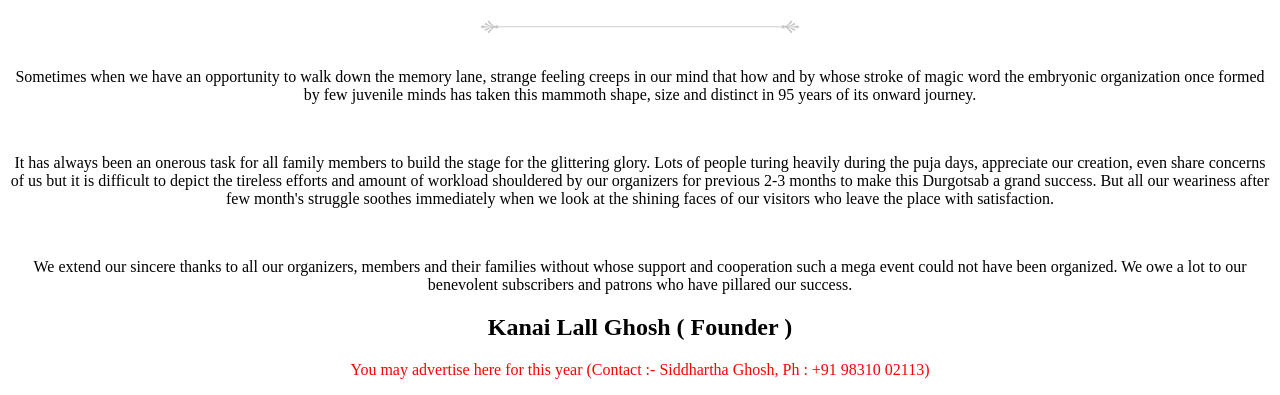
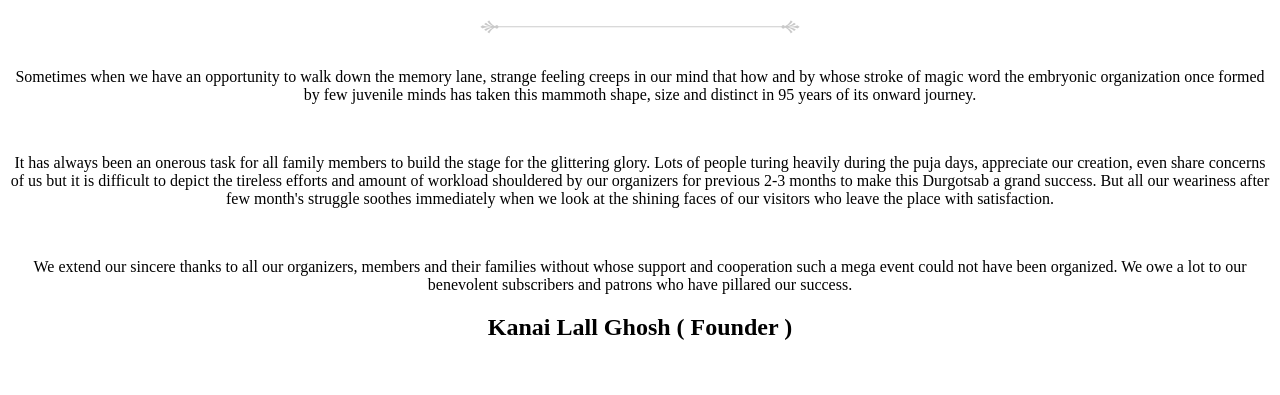
Before and after one commit to SwapnanilGhosh/DurgaPujaWebsite, a plain HTML site: page middlerightpanel.html in a window 1280 px wide. Shown: the part 578-973 px from the top of the page. After the commit the page ends 939 px from the top, so only its background shows below. Drawn offline with Linux system fonts and the light colour scheme.

Commit message:
Update middlerightpanel.html

```diff
--- a/middlerightpanel.html
+++ b/middlerightpanel.html
@@ -15,7 +15,7 @@
 
 <h2>Kanai Lall Ghosh ( Founder )</h2>
 
-<p><font color="red">You may advertise here for this year (Contact :- Siddhartha Ghosh, Ph : +91 98310 02113)</font></p>
+
 
 </center>
 
```
